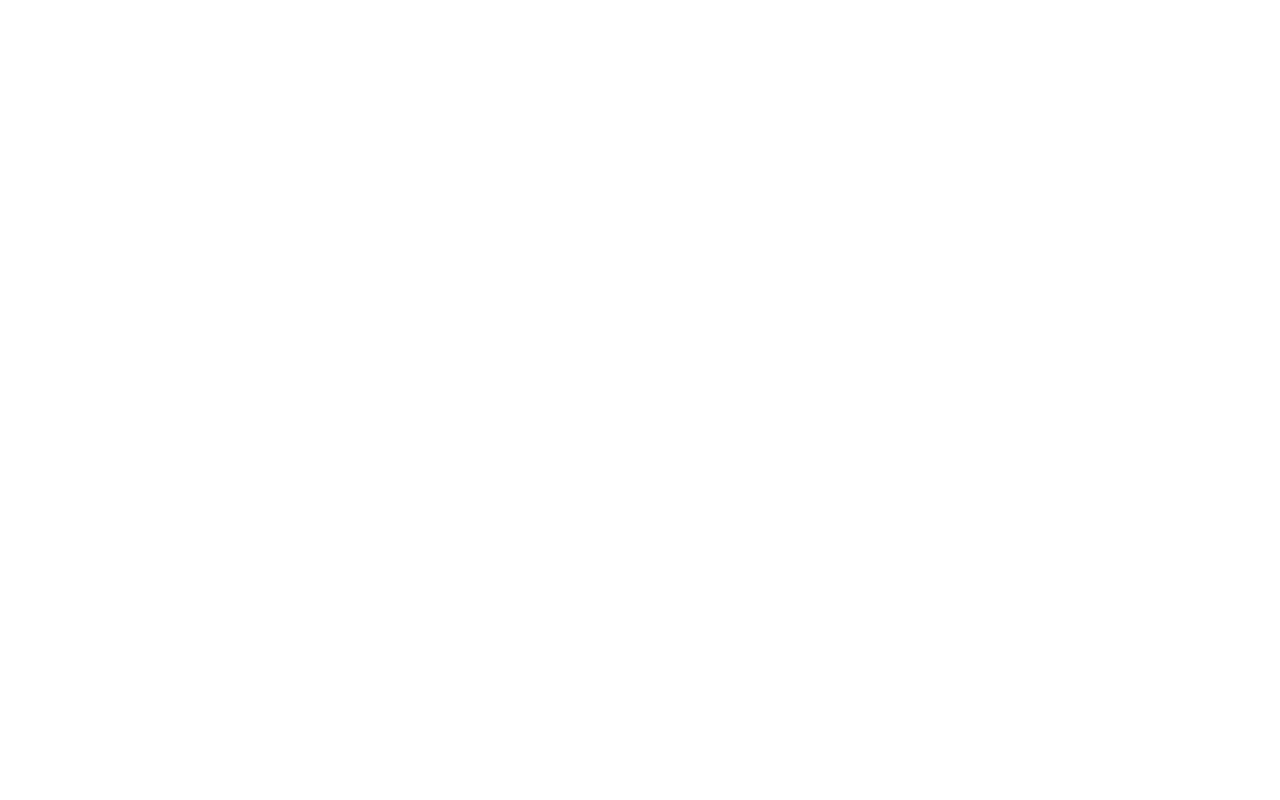
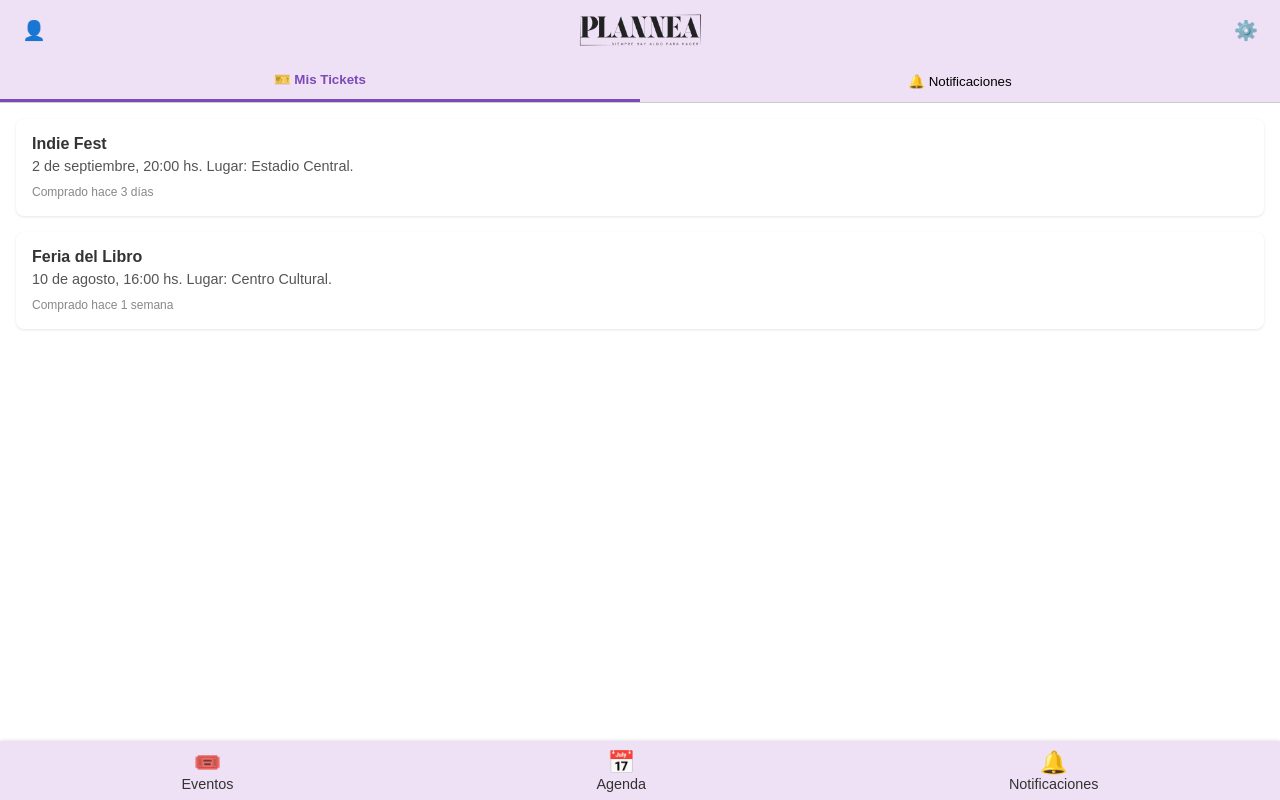
Before and after one commit to MatiasVelardez/desarrolloWebPlannea, a plain HTML site: page pages/notificaciones.html in a window 1280 px wide. Drawn offline with Linux system fonts and the light colour scheme.

Commit message:
notificaciones terminado

```diff
--- a/css/styles.css
+++ b/css/styles.css
@@ -108,3 +108,55 @@ body {
 .bottom-nav .nav-icon {
   font-size: 1.4rem;
 }
+
+.tabs {
+      display: flex;
+      justify-content: space-around;
+      background: #eee1f5;
+      border-bottom: 1px solid #ccc;
+    }
+    .tab-button {
+      flex: 1;
+      padding: 0.75rem;
+      text-align: center;
+      background: none;
+      border: none;
+      font-weight: 500;
+      cursor: pointer;
+    }
+    .tab-button.active {
+      border-bottom: 3px solid #7b4bb7;
+      color: #7b4bb7;
+      font-weight: 600;
+    }
+    /* Secciones */
+    .tab-section {
+      display: none;
+      padding: 1rem;
+      padding-bottom: 4rem; /* espacio para menú inferior */
+    }
+    .tab-section.active {
+      display: block;
+    }
+    /* Tarjetas */
+    .notification-card {
+      background: #fff;
+      border-radius: 8px;
+      box-shadow: 0 1px 3px rgba(0,0,0,0.1);
+      padding: 1rem;
+      margin-bottom: 1rem;
+    }
+    .notification-card h3 {
+      margin: 0 0 0.3rem 0;
+      font-size: 1rem;
+      color: #333;
+    }
+    .notification-card p {
+      margin: 0 0 0.5rem 0;
+      font-size: 0.9rem;
+      color: #555;
+    }
+    .notification-date {
+      font-size: 0.75rem;
+      color: #888;
+    }
--- a/pages/notificaciones.html
+++ b/pages/notificaciones.html
@@ -0,0 +1,77 @@
+<!DOCTYPE html>
+<html lang="en">
+<head>
+  <meta charset="UTF-8" />
+  <meta name="viewport" content="width=device-width, initial-scale=1.0" />
+  <title>Plannea - Notificaciones</title>
+  <link rel="stylesheet" href="../css/styles.css" />
+</head>
+
+<body>
+  <header class="main-header">
+    <button class="user-button">👤</button>
+    <img src="../images/PLANNEA.png" alt="Plannea Logo" class="logo" />
+    <button class="settings-button">⚙️</button>
+  </header>
+
+  <div class="tabs">
+    <button class="tab-button active" onclick="showSection('tickets')">🎫 Mis Tickets</button>
+    <button class="tab-button" onclick="showSection('notifications')">🔔 Notificaciones</button>
+  </div>
+
+  <section id="ticketsSection" class="tab-section active">
+    <div class="notification-card">
+      <h3>Indie Fest</h3>
+      <p>2 de septiembre, 20:00 hs. Lugar: Estadio Central.</p>
+      <span class="notification-date">Comprado hace 3 días</span>
+    </div>
+    <div class="notification-card">
+      <h3>Feria del Libro</h3>
+      <p>10 de agosto, 16:00 hs. Lugar: Centro Cultural.</p>
+      <span class="notification-date">Comprado hace 1 semana</span>
+    </div>
+  </section>
+
+  <section id="notificationsSection" class="tab-section">
+    <div class="notification-card">
+      <h3>Nueva entrada disponible</h3>
+      <p>La venta de tickets para Indie Fest comenzó.</p>
+      <span class="notification-date">Hace 2 horas</span>
+    </div>
+    <div class="notification-card">
+      <h3>Evento actualizado</h3>
+      <p>Se cambió la fecha del recital.</p>
+      <span class="notification-date">Hace 1 día</span>
+    </div>
+    <div class="notification-card">
+      <h3>Recordatorio</h3>
+      <p>No olvides tu evento mañana a las 19:00.</p>
+      <span class="notification-date">Hace 3 días</span>
+    </div>
+  </section>
+
+  <nav class="bottom-nav">
+    <a href="../index.html" class="nav-item">
+      <span class="nav-icon">🎟️</span>
+      <span class="nav-text">Eventos</span>
+    </a>
+    <a href="agenda.html" class="nav-item">
+      <span class="nav-icon">📅</span>
+      <span class="nav-text">Agenda</span>
+    </a>
+    <a href="notificaciones.html" class="nav-item active">
+      <span class="nav-icon">🔔</span>
+      <span class="nav-text">Notificaciones</span>
+    </a>
+  </nav>
+
+  <script>
+    function showSection(section) {
+      document.querySelectorAll('.tab-button').forEach(btn => btn.classList.remove('active'));
+      document.querySelectorAll('.tab-section').forEach(sec => sec.classList.remove('active'));
+      document.querySelector(`.tab-button[onclick*="${section}"]`).classList.add('active');
+      document.getElementById(section + 'Section').classList.add('active');
+    }
+  </script>
+</body>
+</html>
```
Also changed, not shown: pages/agenda.html (+1 -1 lines).
